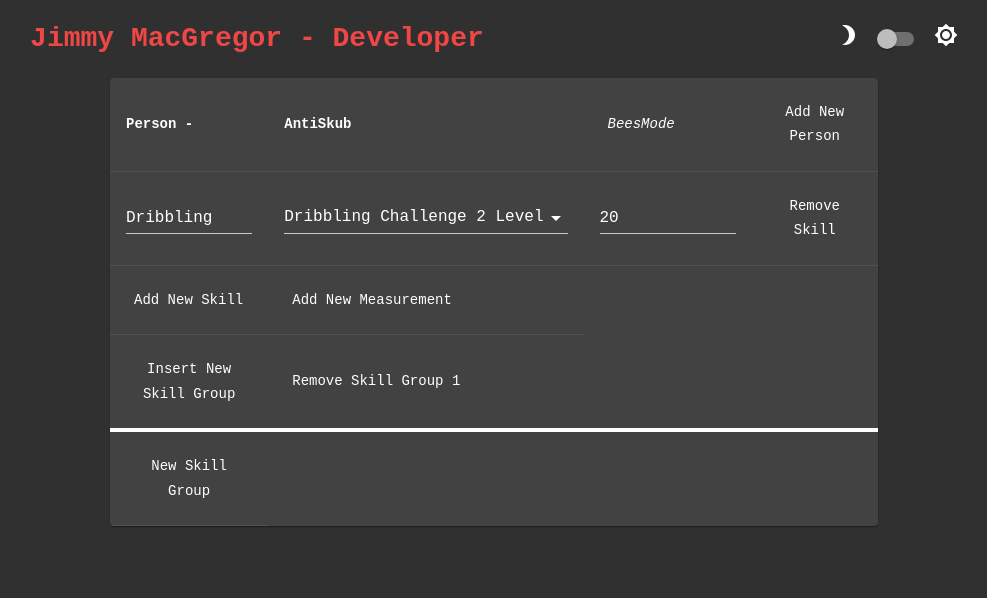
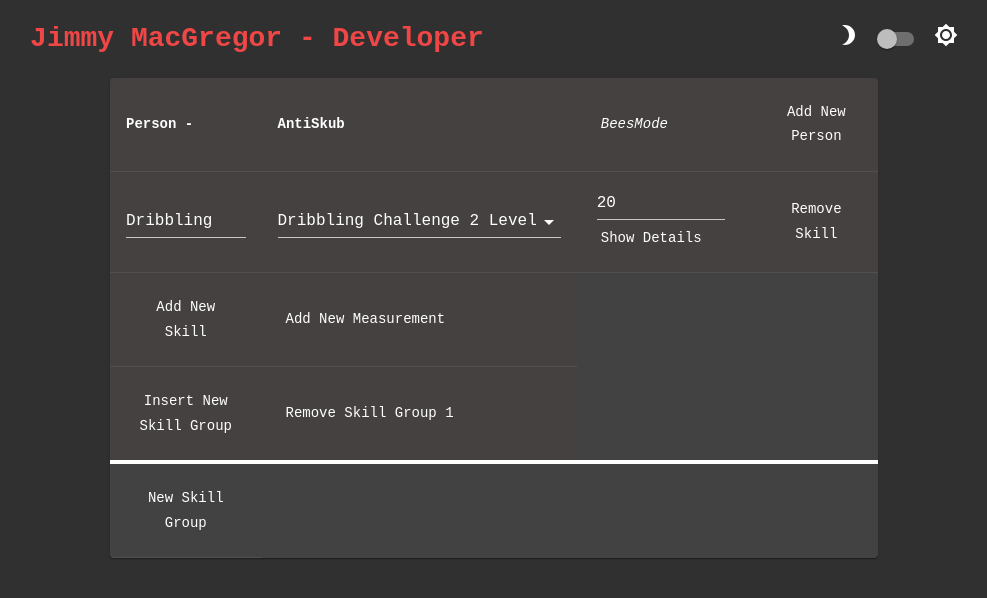
Before and after one commit to MymmiJ/personal-site, a React app: page /RocketLeagueProgressTracker in a window 1280 px wide. Shown: the top 598 px of the page, without its empty margins (146-1133 px from the left). Built offline with nearby package versions, Linux system fonts and the light colour scheme.

Commit message:
Complete TODO - spectrum colors for skill group increments

```diff
--- a/src/RocketLeagueProgressTracker/ProgressTracker/ProgressTracker.js
+++ b/src/RocketLeagueProgressTracker/ProgressTracker/ProgressTracker.js
@@ -7,7 +7,6 @@ import { SkillGroup } from "./SkillGroup";
 
 export const ProgressTracker = () => {
     // TODO: Create & store reusable items such as measurements, people and skills
-    // TODO: SkillGroups to change colour along the spectrum as `i` increases
     const [skillGroups, dispatch] = useContext(SkillGroupsContext);
     const [showNewSkillGroupModal, setShowNewSkillGroupModal] = useState(false);
     const tableRef = useRef(null);
--- a/src/RocketLeagueProgressTracker/ProgressTracker/Skill.js
+++ b/src/RocketLeagueProgressTracker/ProgressTracker/Skill.js
@@ -5,7 +5,7 @@ import { removeSkillAction } from "../Reducers/Actions/SkillGroupsActions/remove
 import { updateSkillAction } from "../Reducers/Actions/SkillGroupsActions/updateSkillAction";
 import { Measurement } from "./Measurement";
 
-export const Skill = ({ name, degree, degreeHistory, measurements, tooltip, index, skillGroupIndex }) => {
+export const Skill = ({ name, degree, degreeHistory, measurements, tooltip, fundamentals, index, skillGroupIndex }) => {
     const [, dispatch] = useContext(SkillGroupsContext);
     return <Tooltip {...tooltip}>
         <TableRow>
@@ -14,6 +14,7 @@ export const Skill = ({ name, degree, degreeHistory, measurements, tooltip, inde
                 onChange={({ target: { value } }) => dispatch(updateSkillAction('name', value, index, skillGroupIndex))}
                 /></TableCell>
             <TableCell>
+                {/* TODO: Show different display units/input based on selected measurement */}
                 <Measurement {...measurements} onSelect={(value) => {
                         dispatch(updateSkillAction(
                             'measurements',
@@ -30,14 +31,19 @@ export const Skill = ({ name, degree, degreeHistory, measurements, tooltip, inde
                     }
                 } />
             </TableCell>
-            <TableCell><Input
+            <TableCell>
+                <Input
+                    style={{ maxWidth: '128px', marginRight: '4px', marginLeft: '4px' }}
                     value={degree}
                     onChange={({ target: { value } }) => dispatch(updateSkillAction('degree', Number(value), index, skillGroupIndex))}
                     onBlur={() => dispatch(updateSkillAction('degreeHistory', {
                         ...degreeHistory,
                         [measurements.name]: [...(degreeHistory?.[measurements.name] ? degreeHistory[measurements.name] : []), degree],
                     }, index, skillGroupIndex))}
-                /></TableCell>
+                />
+                {/* V TODO V */}
+                <Button onClick={() => console.log('Show graph, history and comparison tools')}>Show Details</Button>
+            </TableCell>
             <TableCell><Button onClick={() => dispatch(removeSkillAction(skillGroupIndex, index))}>Remove Skill</Button></TableCell>
         </TableRow>
     </Tooltip>;
--- a/src/RocketLeagueProgressTracker/ProgressTracker/SkillGroup.js
+++ b/src/RocketLeagueProgressTracker/ProgressTracker/SkillGroup.js
@@ -1,14 +1,72 @@
-import { Button, TableBody, TableCell, TableRow } from "@material-ui/core"
-import { useContext, useRef, useState } from "react"
-import styled from "styled-components"
-import { SkillGroupsContext } from "../ContextProviders/SkillGroupsContextProvider"
-import { NewSkillGroupModal } from "../Modals/AddItemModals/NewSkillGroupModal"
-import { NewSkillModal } from "../Modals/AddItemModals/NewSkillModal"
-import { addNewSkillAction } from "../Reducers/Actions/SkillGroupsActions/addNewSkillAction"
-import { insertNewSkillGroupAction } from "../Reducers/Actions/SkillGroupsActions/insertNewSkillGroupAction"
-import { removeSkillGroupAction } from "../Reducers/Actions/SkillGroupsActions/removeSkillGroupAction"
-import { switchPersonAction } from "../Reducers/Actions/SkillGroupsActions/switchPersonAction"
-import { Skill } from "./Skill"
+import { Button, TableBody, TableCell, TableRow } from "@material-ui/core";
+import { useContext, useRef, useState } from "react";
+import styled from "styled-components";
+import { SkillGroupsContext } from "../ContextProviders/SkillGroupsContextProvider";
+import { NewSkillGroupModal } from "../Modals/AddItemModals/NewSkillGroupModal";
+import { NewSkillModal } from "../Modals/AddItemModals/NewSkillModal";
+import { addNewSkillAction } from "../Reducers/Actions/SkillGroupsActions/addNewSkillAction";
+import { insertNewSkillGroupAction } from "../Reducers/Actions/SkillGroupsActions/insertNewSkillGroupAction";
+import { removeSkillGroupAction } from "../Reducers/Actions/SkillGroupsActions/removeSkillGroupAction";
+import { switchPersonAction } from "../Reducers/Actions/SkillGroupsActions/switchPersonAction";
+import { Skill } from "./Skill";
+
+// Number at which point we wrap to the start of the rainbow again
+const SPECTRUM_BREADTH = 10;
+// Never want to change these values for generating rainbow colors
+const SATURATION = 1;
+const FULL_COLOR = 1;
+const ZERO_COLOR = 0;
+
+const getColorFromSpectrumPosition = (spectrumPosition) => {
+    const spectrumSegment = Math.floor(spectrumPosition * 6);
+    const spectrumSegmentPosition = spectrumPosition * 6 - spectrumSegment;
+
+    const waningColor = FULL_COLOR * (1 - spectrumSegmentPosition);
+    const waxingColor = FULL_COLOR * (1 - (1 - spectrumSegmentPosition) * SATURATION);
+    let r, g, b;
+    switch (spectrumSegment % 6) {
+        case 0:
+            r = FULL_COLOR;
+            g = waxingColor;
+            b = ZERO_COLOR;
+            break;
+        case 1:
+            r = waningColor;
+            g = FULL_COLOR;
+            b = ZERO_COLOR;
+            break;
+        case 2:
+            r = ZERO_COLOR;
+            g = FULL_COLOR;
+            b = waxingColor;
+            break;
+        case 3:
+            r = ZERO_COLOR;
+            g = waningColor;
+            b = FULL_COLOR;
+            break;
+        case 4:
+            r = waxingColor;
+            g = ZERO_COLOR;
+            b = FULL_COLOR;
+            break;
+        case 5:
+            r = FULL_COLOR;
+            g = ZERO_COLOR;
+            b = waningColor;
+            break;
+        default:
+            console.warn('Maths has been disproven');
+            r = g = b = FULL_COLOR;
+            break;
+    }
+
+    return {
+        red: Math.round(r * 255),
+        green: Math.round(g * 255),
+        blue: Math.round(b * 255),
+    };
+}
 
 const BottomBorderTableBody = styled(TableBody)`
     border-bottom: solid 4px;
@@ -20,18 +78,24 @@ export const SkillGroup = ({ skills, people, activePerson, index }) => {
     const [showNewSkillGroupModal, setShowNewSkillGroupModal] = useState(false);
     const [showNewSkillModal, setShowNewSkillModal] = useState(false);
 
+    const spectrumPosition = index % SPECTRUM_BREADTH;
+
+    const { red, green, blue } = getColorFromSpectrumPosition(spectrumPosition/SPECTRUM_BREADTH);
+
     const tableBodyRef = useRef(null);
-    return <BottomBorderTableBody ref={tableBodyRef}>
+    return <BottomBorderTableBody style={{ backgroundColor: `rgba(${red},${green},${blue},0.02)` }} ref={tableBodyRef}>
         <TableRow>
             <TableCell><strong>Person -</strong></TableCell>
             <TableCell><strong>{activePerson.name}</strong></TableCell>
             {people.filter(person => activePerson.name !== person.name).map((person, i) =>
                 <TableCell key={i}><Button onClick={() => dispatch(switchPersonAction(person, index))}><em>{person.name}</em></Button></TableCell>)}
+            {/* V TODO V */}
             <TableCell><Button>Add New Person</Button></TableCell>
         </TableRow>
         {skills.map((skill, i) => <Skill key={i} {...skill} index={i} skillGroupIndex={index} />)}
         <TableRow>
             <TableCell><Button onClick={() => setShowNewSkillModal(true)}>Add New Skill</Button></TableCell>
+            {/* V TODO V */}
             <TableCell><Button>Add New Measurement</Button></TableCell>
         </TableRow>
         <TableRow>
--- a/src/RocketLeagueProgressTracker/Reducers/skillGroupsReducer.js
+++ b/src/RocketLeagueProgressTracker/Reducers/skillGroupsReducer.js
@@ -1,5 +1,3 @@
-import { skillMaker } from "../Factories/skillMaker";
-
 export const SWITCH_PERSON = 'switch_person';
 export const UPDATE_SKILL = 'update_skill';
 export const ADD_NEW_SKILL = 'add_new_skill';
```
Lines whose indentation alone changed are shown as unchanged.
